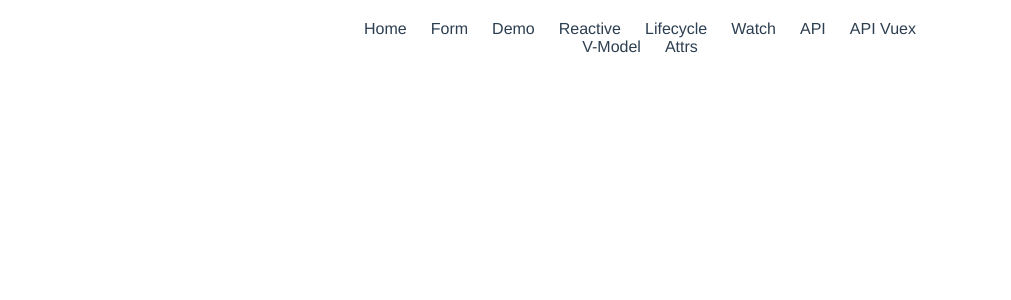
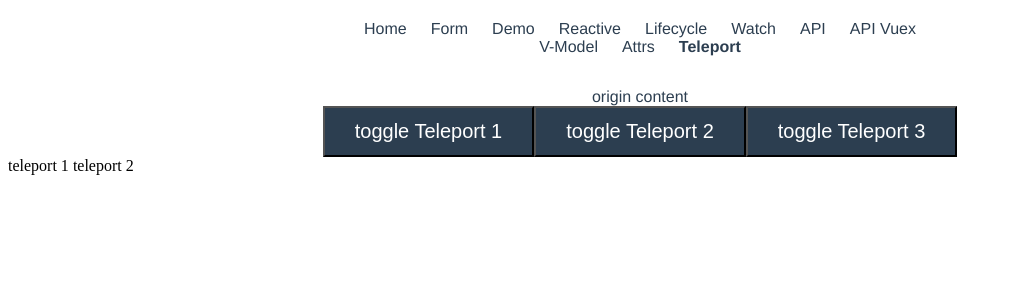
Before and after one commit to hsimao/vue3, a Vue app: page /teleport in a window 1280 px wide. Shown: the top 300 px of the page, without its empty margins (0-1011 px from the left). Built offline with nearby package versions, Linux system fonts and the light colour scheme.

Commit message:
feat: Teleport

```diff
--- a/public/index.html
+++ b/public/index.html
@@ -1,17 +1,21 @@
 <!DOCTYPE html>
 <html lang="en">
   <head>
-    <meta charset="utf-8">
-    <meta http-equiv="X-UA-Compatible" content="IE=edge">
-    <meta name="viewport" content="width=device-width,initial-scale=1.0">
-    <link rel="icon" href="<%= BASE_URL %>favicon.ico">
+    <meta charset="utf-8" />
+    <meta http-equiv="X-UA-Compatible" content="IE=edge" />
+    <meta name="viewport" content="width=device-width,initial-scale=1.0" />
+    <link rel="icon" href="<%= BASE_URL %>favicon.ico" />
     <title>composition</title>
   </head>
   <body>
     <noscript>
-      <strong>We're sorry but composition doesn't work properly without JavaScript enabled. Please enable it to continue.</strong>
+      <strong
+        >We're sorry but composition doesn't work properly without JavaScript
+        enabled. Please enable it to continue.</strong
+      >
     </noscript>
     <div id="app"></div>
     <!-- built files will be auto injected -->
+    <div id="end-of-body"></div>
   </body>
 </html>
--- a/src/App.vue
+++ b/src/App.vue
@@ -12,6 +12,7 @@
       <br />
       <router-link to="/model" class="link">V-Model</router-link>
       <router-link to="/attrs" class="link">Attrs</router-link>
+      <router-link to="/teleport" class="link">Teleport</router-link>
     </header>
     <router-view />
   </div>
--- a/src/router/index.js
+++ b/src/router/index.js
@@ -58,6 +58,12 @@ const routes = [
       import(/* webpackChunkName: "ApiHandleVuex" */ "@/views/Attrs")
   },
   {
+    path: "/teleport",
+    name: "Teleport",
+    component: () =>
+      import(/* webpackChunkName: "Teleport" */ "@/views/Teleport")
+  },
+  {
     path: "/test",
     name: "Test",
     component: () => import(/* webpackChunkName: "Text" */ "@/views/Test")
--- /dev/null
+++ b/src/views/Teleport.vue
@@ -0,0 +1,41 @@
+<template>
+  <div class="teleport">
+    <teleport to="#end-of-body" :disabled="show">
+      teleport 1
+    </teleport>
+
+    <teleport to="#end-of-body" :disabled="show2">
+      teleport 2
+    </teleport>
+
+    <teleport to="#end-of-body" v-if="show3">
+      teleport 3
+    </teleport>
+
+    <div>origin content</div>
+    <button @click="show = !show">toggle Teleport 1</button>
+    <button @click="show2 = !show2">toggle Teleport 2</button>
+    <button @click="show3 = !show3">toggle Teleport 3</button>
+  </div>
+</template>
+
+<script>
+import { ref } from "vue";
+
+export default {
+  name: "Teleport",
+  setup() {
+    const show = ref(false);
+    const show2 = ref(false);
+    const show3 = ref(false);
+
+    return { show, show2, show3 };
+  }
+};
+</script>
+
+<style lang="scss" scoped>
+.teleport {
+  // min-height: 100vh;
+}
+</style>
```
